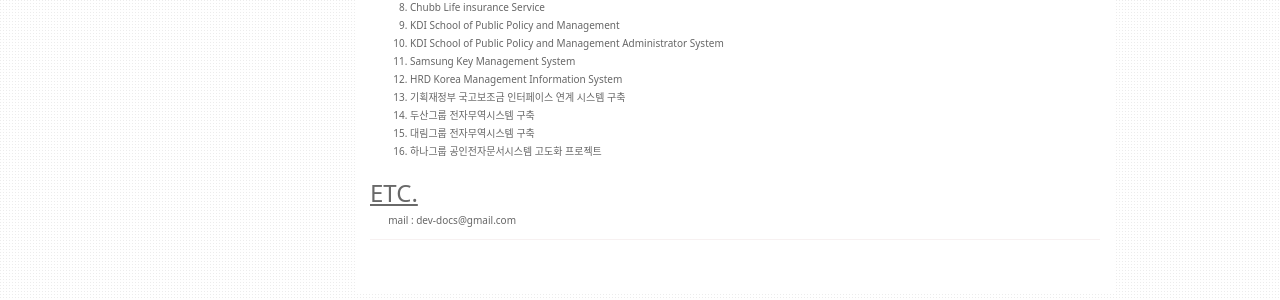
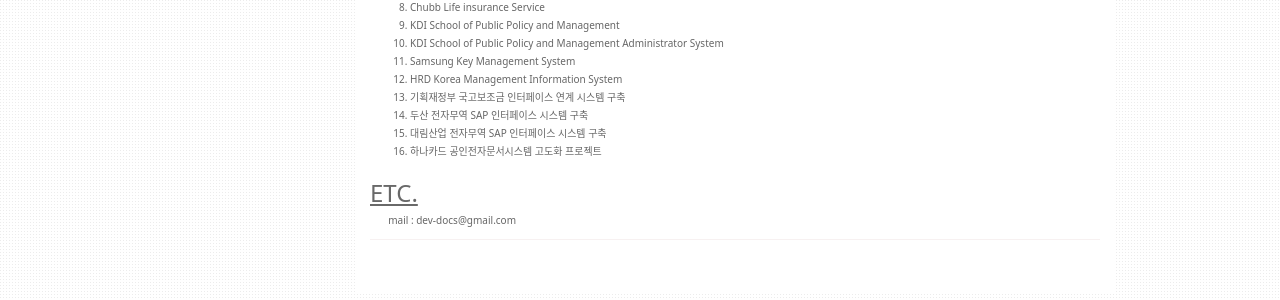
Before and after one commit to dev-docs/document, a Jekyll site: the page built from about.md, in a window 1280 px wide. Shown: the part 555-855 px from the top of the page. Built offline with Jekyll 4.4.1, drawn with Linux system fonts in a browser that asks for light colours; nearby versions of some CDN libraries.

Commit message:
Update about.md

```diff
--- a/about.md
+++ b/about.md
@@ -43,9 +43,9 @@ permalink: /about/
 11. Samsung Key Management System
 12. HRD Korea Management Information System
 13. 기획재정부 국고보조금 인터페이스 연계 시스템 구축
-14. 두산그룹 전자무역시스템 구축
-15. 대림그룹 전자무역시스템 구축
-16. 하나그룹 공인전자문서시스템 고도화 프로젝트
+14. 두산 전자무역 SAP 인터페이스 시스템 구축
+15. 대림산업 전자무역 SAP 인터페이스 시스템 구축
+16. 하나카드 공인전자문서시스템 고도화 프로젝트
 
 
 
```
